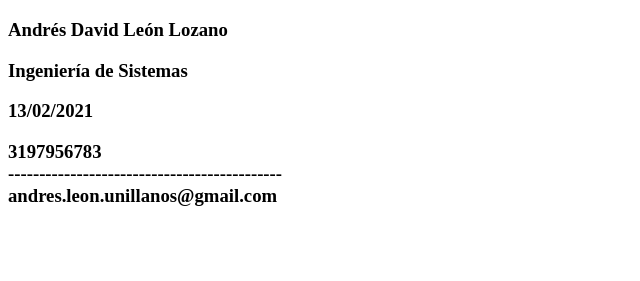
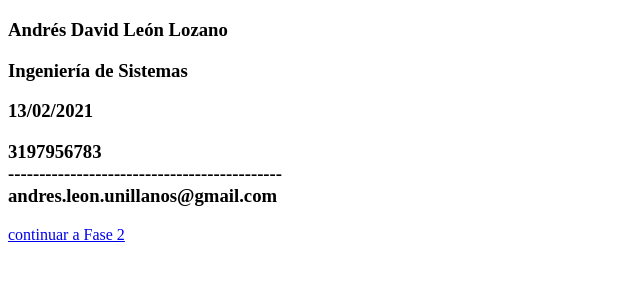
Before and after one commit to starlord1019/DSW-AndresLeon, a plain HTML site: page index.html in a window 1280 px wide. Shown: the part 61-342 px from the top of the page, without its empty margins (0-640 px from the left). Drawn offline with Linux system fonts and the light colour scheme.

Commit message:
vinculo
Vinculo a fase 2

```diff
--- a/index.html
+++ b/index.html
@@ -12,5 +12,6 @@
     <p>13/02/2021</p>
     <p>3197956783 <br> -------------------------------------------- <br>
     andres.leon.unillanos@gmail.com</p></h3>
+    <a href="fase2/design.html">continuar a Fase 2</a>
 </body>
 </html>
```
